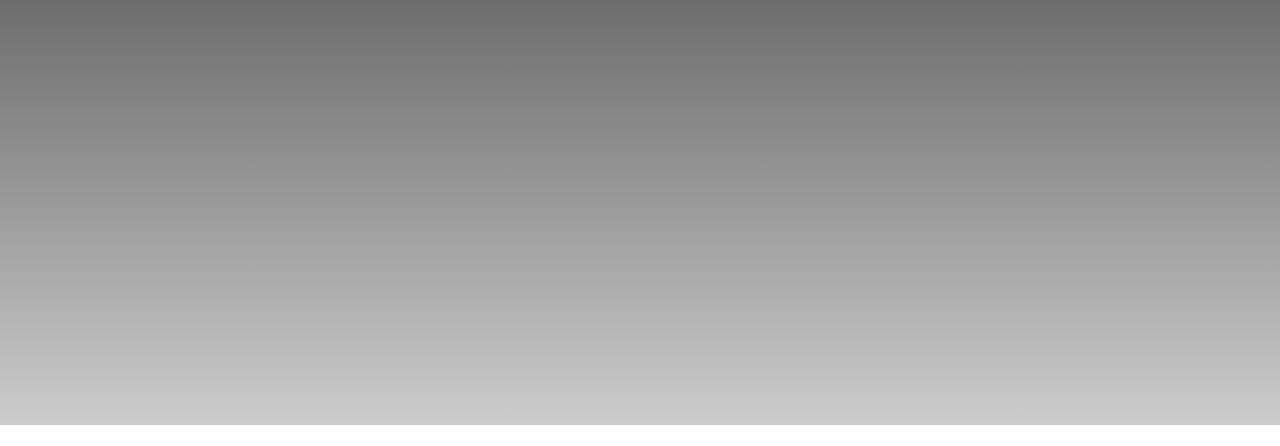
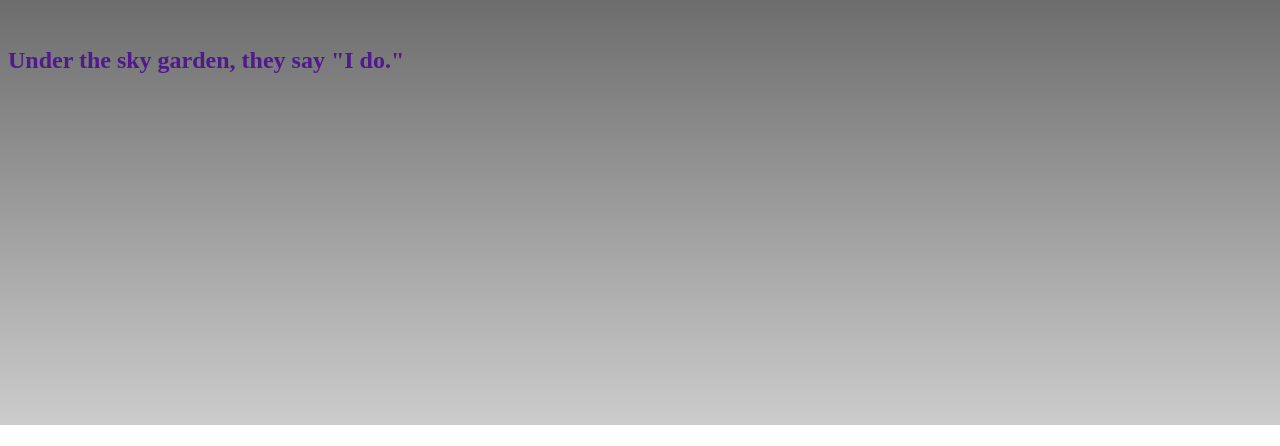
Before and after one commit to DianeValencia/wedding-web, a plain HTML site: page index.html in a window 1280 px wide. Shown: the part 375-821 px from the top of the page. Drawn offline with Linux system fonts and the light colour scheme.

Commit message:
Update index.html

```diff
--- a/index.html
+++ b/index.html
@@ -23,6 +23,10 @@
     <img src="hero-img.jpg" alt="Proposal Picture" class="hero-img">
     <p class="hero-text">“The beginning of always.”</p>
 
+    <section>
+        <h1>Under the sky garden, they say "I do."</h1>
+    </section>
+
 
 
 </body>
```
